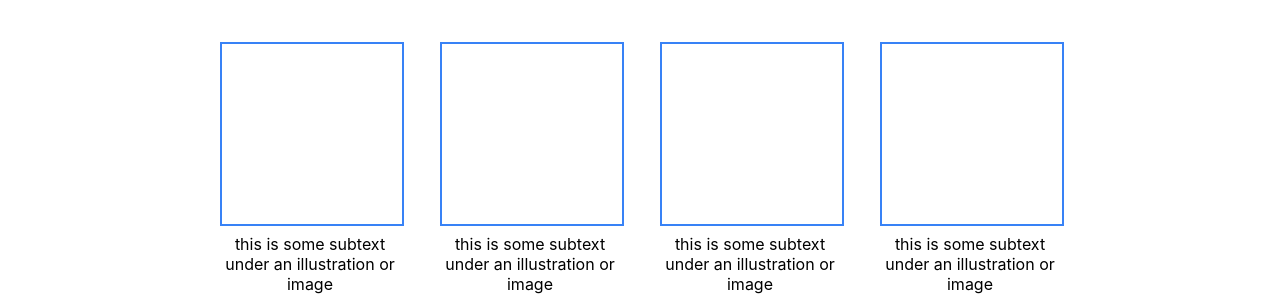
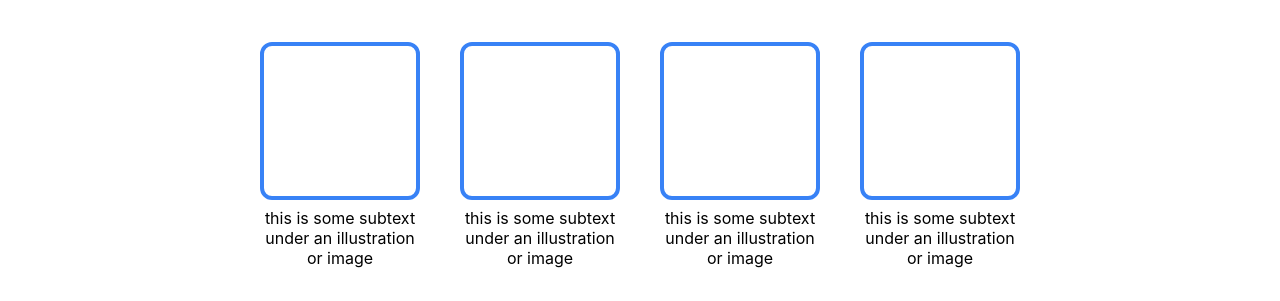
Before and after one commit to BreezyBlu/personal-page, a plain HTML site: page index.html in a window 1280 px wide. Shown: the part 499-800 px from the top of the page. Drawn offline with Linux system fonts and the light colour scheme.

Commit message:
Fix the flex boxes in the second quarter of the page

```diff
--- a/index.html
+++ b/index.html
@@ -52,6 +52,8 @@
                 </div>
             </div>
         </div>
+            <div class="third-quarter"></div>
+
         </div>
         <div class="footer">Copyright Summer Cody 2021</div>
     </body>
--- a/style.css
+++ b/style.css
@@ -24,6 +24,8 @@ ul, p, .footer{
 .content{
     flex: 1;
 }
+
+/* First Quarter */
 .first-quarter{
     background-color: #1F2937;
     padding: 0 120px;
@@ -72,16 +74,10 @@ ul, p, .footer{
     flex-shrink: 0;
 }
 
+/* Second Quarter */
 .second-quarter{
     text-align: center;
     padding-bottom: 90px;
-}
-
-.box{
-    width: 180px;
-    height: 180px;
-    border: 2px #3882F6 solid;
-    margin-bottom: 8px;
 }
 
 .header2{
@@ -97,14 +93,21 @@ ul, p, .footer{
     align-items: center;
     padding-top: 45px;
     gap: 40px;
+    flex-wrap: wrap;
 }
 
+.box{
+    height: 150px;
+    border: 4px #3882F6 solid;
+    border-radius: 12px;
+    margin-bottom: 8px;
+    flex: 1;
+}
 .media-item{
-    max-width: 180px;
-    flex: 1 1 0;
+    max-width: 160px;
 }
 
-
+/* Footer */
 .footer{
     display: flex;
     background-color: #1f2937;
```
